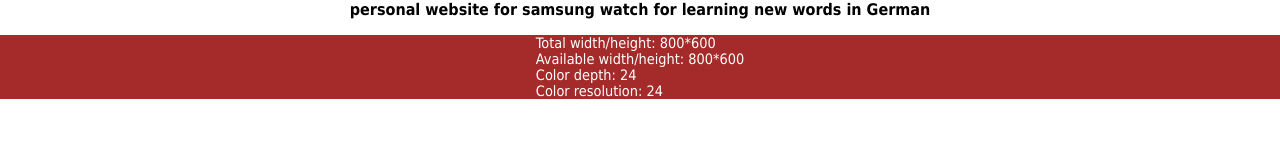
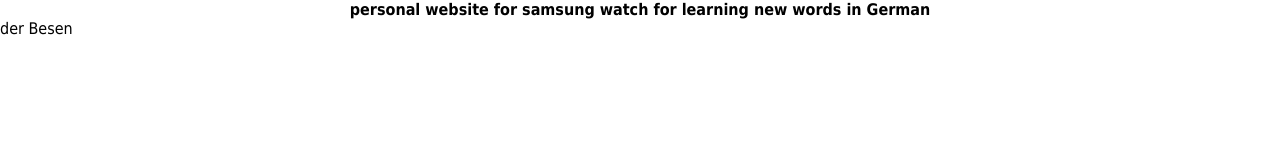
Before and after one commit to isladjan/watch, a plain HTML site: page index.html in a window 1280 px wide. Drawn offline with Linux system fonts and the light colour scheme.

Commit message:
Update index.html

```diff
--- a/index.html
+++ b/index.html
@@ -11,9 +11,15 @@
 <body>
     <div class="wrapper">
         <h1>personal website for samsung watch for learning new words in German</h1>
-        <div class="info"></div>
+        <!-- <div class="info"></div> -->
+
+        <div class="panel">
+            <div class="word">der Besen</div>
+        </div>
     </div>
 
 <script src="script.js"></script>
 </body>
 </html>
+
+<!-- https://isladjan.github.io/watch/ -->
```
